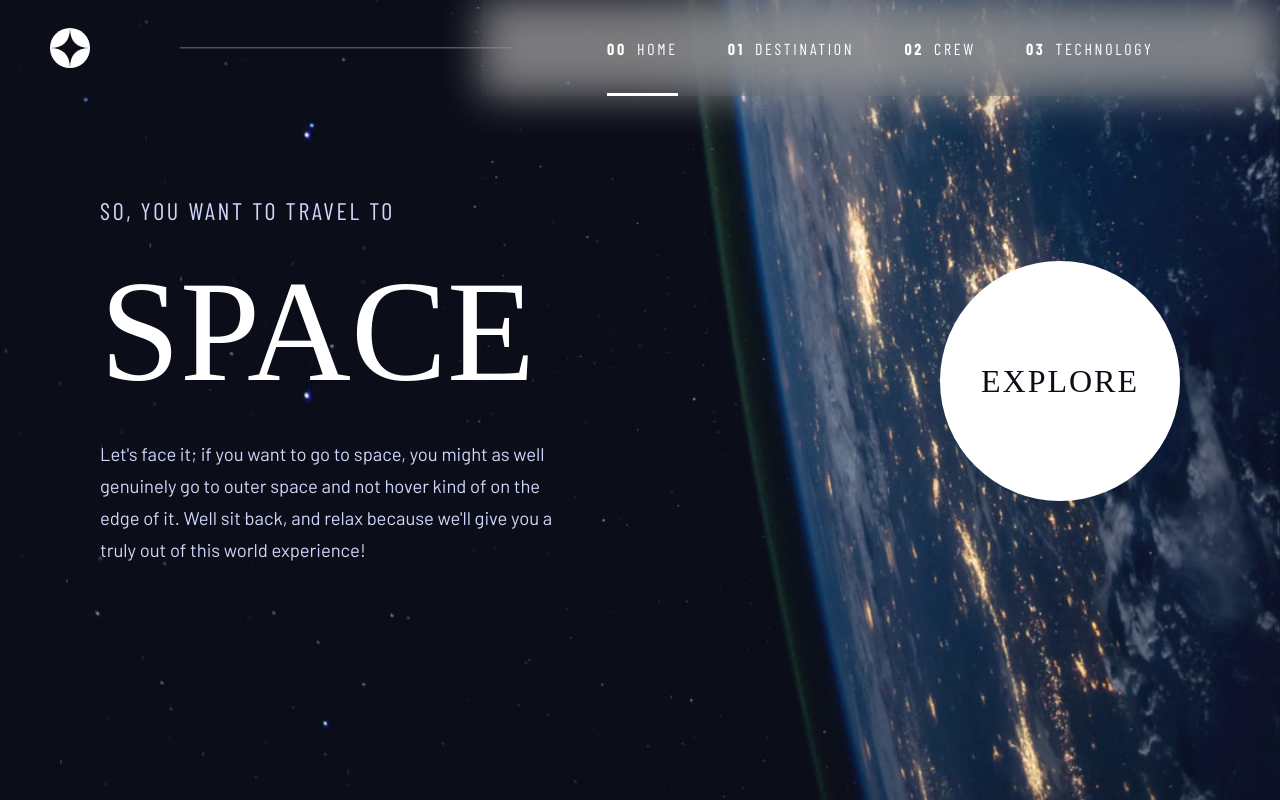
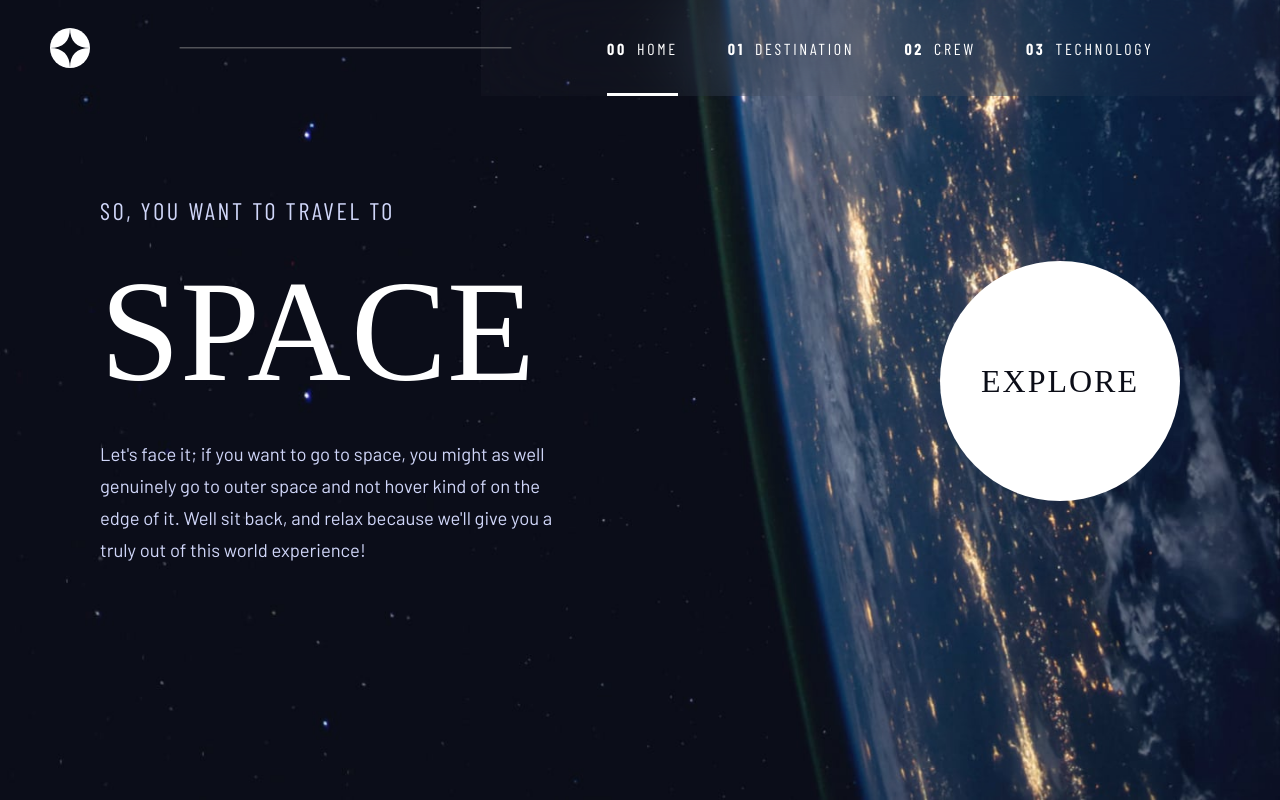
Before and after one commit to AlexDDevv/space-tourism, a React (Vite) app: page / in a window 1280 px wide. Built offline with nearby package versions, Linux system fonts and the light colour scheme; a web font is replaced by a local one.

Commit message:
Forget to change values

```diff
--- a/src/assets/sass/components/header/_navBar.scss
+++ b/src/assets/sass/components/header/_navBar.scss
@@ -40,8 +40,8 @@
             background-image: url(/bgMenu.png);
             background-size: cover;
             background-position: center;
-            filter: blur(20px);
-            opacity: 0.8;
+            filter: blur(50px);
+            opacity: 0;
             z-index: -1;
         }
 
```
